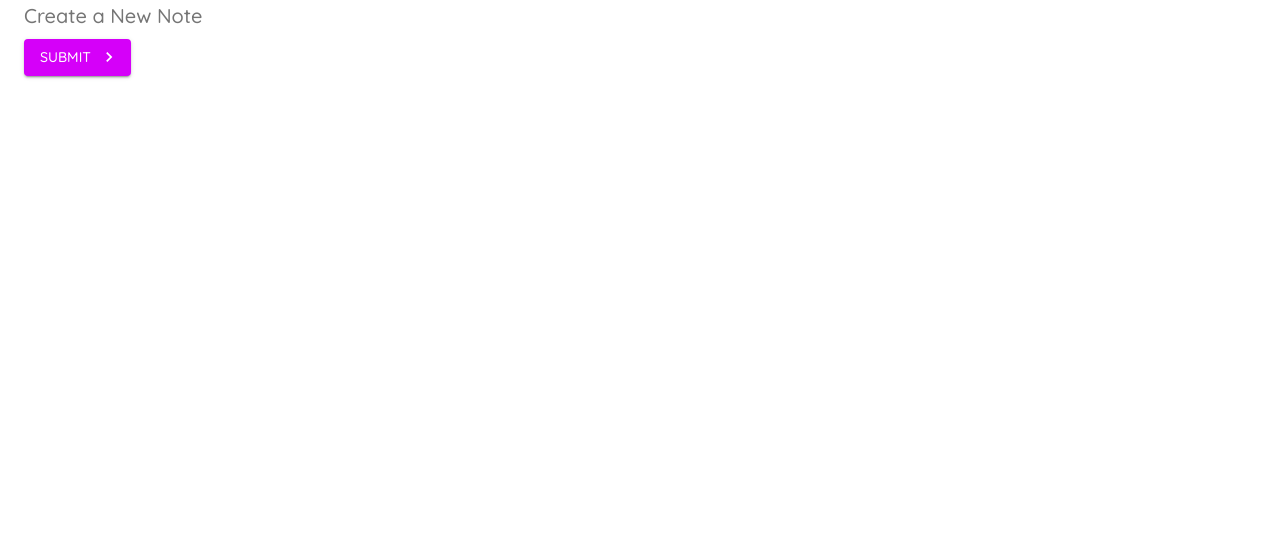
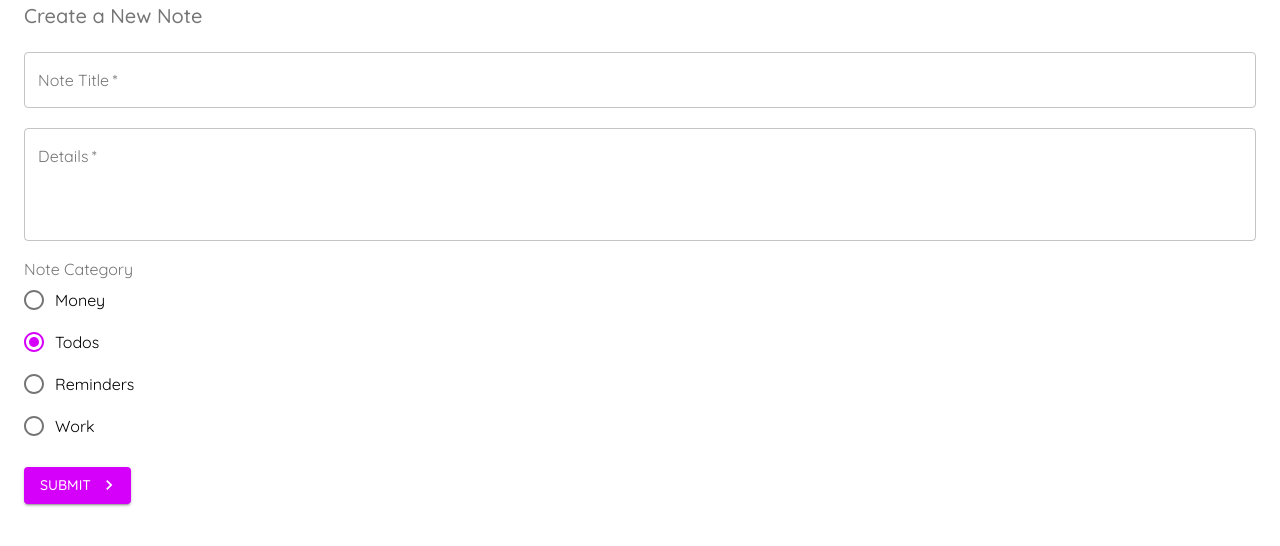
Before and after one commit to baui-dev/layout-ui, a React (Create React App) app: page /create in a window 1280 px wide. Shown: the top 546 px of the page. Built offline with nearby package versions, Linux system fonts and the light colour scheme.

Commit message:
lesson 11 done

```diff
--- /dev/null
+++ b/folders-structured/assets/data/db.json
@@ -0,0 +1,22 @@
+{
+  "notes": [
+    {
+      "title": "Yoshi's birthday bash",
+      "details": "Yoshi is turning 3 years old. We will be having a party at the park. Bring your own food and drinks. See you there!",
+      "category": "reminders",
+      "id": "1"
+    },
+    {
+      "title": "Complete my ninja training",
+      "details": "Lorem Ipsum is simply dummy text of the printing and typesetting industry. Lorem Ipsum has been the industry's standard dummy text ever since the 1500s, when an unknown printer took.",
+      "category": "work",
+      "id": 2
+    },
+    {
+      "title": "Order a pizza!",
+      "details": "Lorem Ipsum is simply dummy text of the printing and typesetting industry. Lorem Ipsum has been the industry's standard dummy text ever since the 1500s, when an unknown printer took a galley of type and scrambled it to make a type specimen book.\nLorem Ipsum is simply dummy text of the printing and typesetting industry. Lorem Ipsum has been the industry's standard dummy text ever since the 1500s, when an unknown printer took a galley of type and scrambled it to make a type specimen book.",
+      "category": "todos",
+      "id": 3
+    }
+  ]
+}
--- a/src/App.js
+++ b/src/App.js
@@ -7,7 +7,7 @@ import { purple } from "@material-ui/core/colors";
 const theme = createMuiTheme({
   palette: {
     primary: {
-      main: "#fefefe",
+      main: "#9c27b0",
     },
     secondary: purple,
   },
--- /dev/null
+++ b/src/components/NoteCard.js
@@ -0,0 +1,29 @@
+import React from "react";
+import CardHeader from "@material-ui/core/CardHeader";
+import Card from "@material-ui/core/Card";
+import CardContent from "@material-ui/core/CardContent";
+import { IconButton, Typography } from "@material-ui/core";
+import DeleteOutlined from "@material-ui/icons/DeleteOutlined";
+
+export default function NoteCard({ note, handleDelete }) {
+  return (
+    <div>
+      <Card elevation={1}>
+        <CardHeader
+          action={
+            <IconButton onClick={() => handleDelete(note.id)}>
+              <DeleteOutlined />
+            </IconButton>
+          }
+          title={note.title}
+          subheader={note.category}
+        />
+        <CardContent>
+          <Typography variant="body2" color="textSecondary">
+            {note.details}
+          </Typography>
+        </CardContent>
+      </Card>
+    </div>
+  );
+}
--- a/src/pages/Create.js
+++ b/src/pages/Create.js
@@ -1,15 +1,53 @@
-import React from "react";
-import { Typography } from "@material-ui/core";
+import React, { useState } from "react";
+import { FormControlLabel, Typography } from "@material-ui/core";
 import Button from "@material-ui/core/Button";
 import Container from "@material-ui/core/Container";
 import SendIcon from "@material-ui/icons/Send";
 import KeyboardArrowRightIcon from "@material-ui/icons/KeyboardArrowRight";
 import { makeStyles } from "@material-ui/core";
+import TextField from "@material-ui/core/TextField";
+import Radio from "@material-ui/core/Radio";
+import RadioGroup from "@material-ui/core/RadioGroup";
+import FormControl from "@material-ui/core/FormControl";
+import FormLabel from "@material-ui/core/FormLabel";
+import { useNavigate } from "react-router-dom";
 
-const useStyles = makeStyles({});
+const useStyles = makeStyles({
+  field: {
+    marginTop: 20,
+    marginBottom: 20,
+    display: "block",
+  },
+});
 
 export default function Create() {
   const classes = useStyles();
+  const navigate = useNavigate();
+  const [title, setTitle] = React.useState("");
+  const [details, setDetails] = React.useState("");
+  const [titleError, setTitleError] = React.useState(false);
+  const [detailsError, setDetailsError] = React.useState(false);
+  const [category, setCategory] = React.useState("todos");
+
+  const handleSubmit = (e) => {
+    e.preventDefault();
+    setTitleError(false);
+    setDetailsError(false);
+
+    if (title === "") {
+      setTitleError(true);
+    }
+    if (details === "") {
+      setDetailsError(true);
+    }
+    if (title && details) {
+      fetch("http://localhost:8000/notes", {
+        method: "POST",
+        headers: { "Content-Type": "application/json" },
+        body: JSON.stringify({ title, details, category }),
+      }).then(() => navigate("/"));
+    }
+  };
 
   return (
     <Container>
@@ -22,9 +60,61 @@ export default function Create() {
       >
         Create a New Note
       </Typography>
+      <form noValidate autoComplete="off" onSubmit={handleSubmit}>
+        <TextField
+          onChange={(e) => setTitle(e.target.value)}
+          className={classes.field}
+          label="Note Title"
+          variant="outlined"
+          color="secondary"
+          type="text"
+          fullWidth
+          required
+          error={titleError}
+        />
+        <TextField
+          onChange={(e) => setDetails(e.target.value)}
+          className={classes.field}
+          label="Details"
+          variant="outlined"
+          color="secondary"
+          multiline
+          rows={4}
+          type="text"
+          fullWidth
+          required
+          error={detailsError}
+        />
+        <FormControl className={classes.field}>
+          <FormLabel focused={false}>Note Category</FormLabel>
+          <RadioGroup
+            value={category}
+            onChange={(e) => setCategory(e.target.value)}
+          >
+            <FormControlLabel
+              value="money"
+              control={<Radio />}
+              label="Money"
+            ></FormControlLabel>
+            <FormControlLabel
+              value="todos"
+              control={<Radio />}
+              label="Todos"
+            ></FormControlLabel>
+            <FormControlLabel
+              value="reminders"
+              control={<Radio />}
+              label="Reminders"
+            ></FormControlLabel>
+            <FormControlLabel
+              value="work"
+              control={<Radio />}
+              label="Work"
+            ></FormControlLabel>
+          </RadioGroup>
+        </FormControl>
         <Button
           className={classes.btn}
-        onClick={() => console.log("Click!")}
           type="submit"
           color="secondary"
           variant="contained"
@@ -32,6 +122,7 @@ export default function Create() {
         >
           Submit
         </Button>
+      </form>
     </Container>
   );
 }
--- a/src/pages/Notes.js
+++ b/src/pages/Notes.js
@@ -1,9 +1,36 @@
-import React from 'react'
+import React, { useEffect, useState } from "react";
+import Grid from "@material-ui/core/Grid";
+import Paper from "@material-ui/core/Paper";
+import Container from "@material-ui/core/Container";
+import NoteCard from "../components/NoteCard";
 
 export default function Notes() {
+  const [notes, setNotes] = useState([]);
+
+  useEffect(() => {
+    fetch("http://localhost:8000/notes")
+      .then((res) => res.json())
+      .then((data) => setNotes(data));
+  }, []);
+
+  const handleDelete = async (id) => {
+    await fetch("http://localhost:8000/notes/" + id, {
+      method: "DELETE",
+    });
+
+    const newNotes = notes.filter((note) => note.id !== id);
+    setNotes(newNotes);
+  };
+
   return (
-    <div>
-      Notes page
-    </div>
-  )
+    <Container>
+      <Grid container spacing={3}>
+        {notes.map((note) => (
+          <Grid item key={note.id} xs={12} md={6} lg={3}>
+            <NoteCard note={note} handleDelete={handleDelete} />
+          </Grid>
+        ))}
+      </Grid>
+    </Container>
+  );
 }
```
Lines whose indentation alone changed are shown as unchanged.
